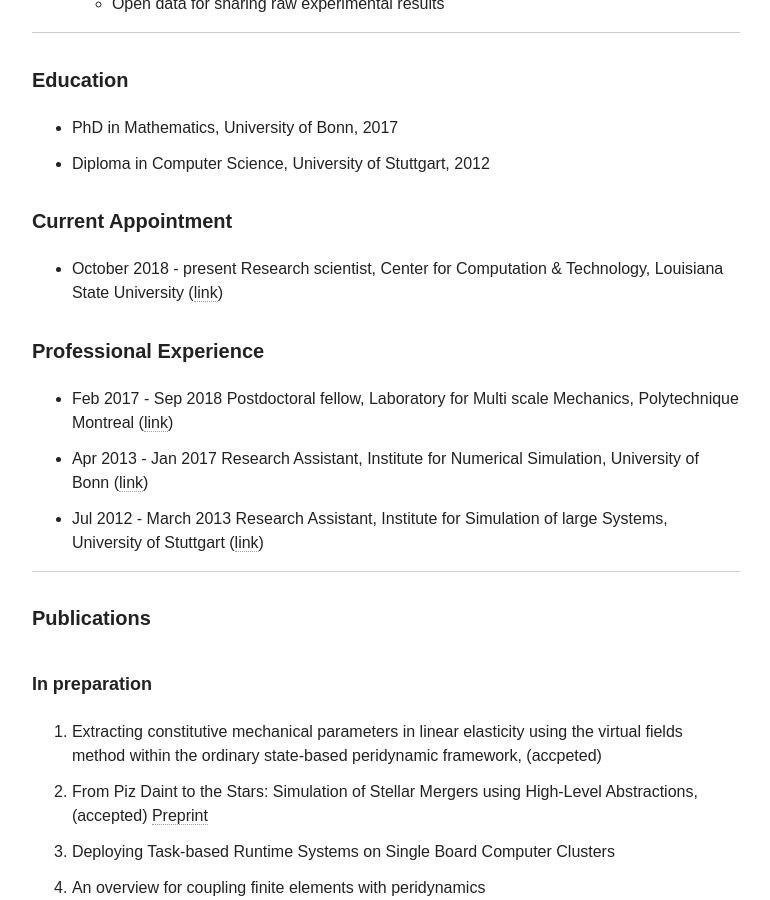
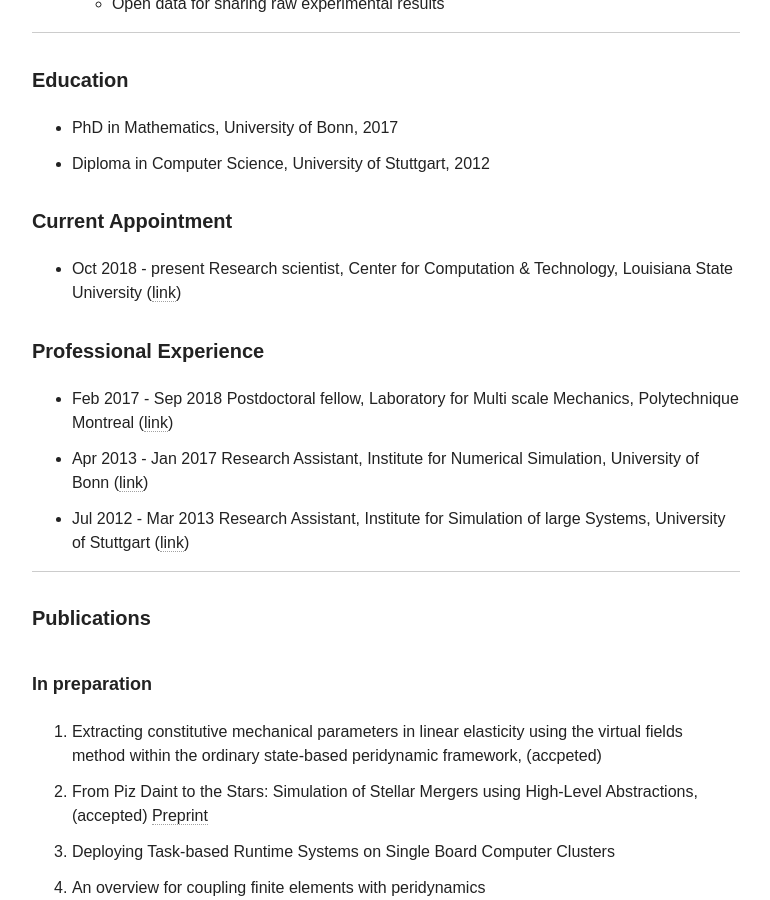
Before and after one commit to diehlpk/diehlpk.github.io, a Jekyll site: the page built from cv/index.md, in a window 1280 px wide and 900 px high, scrolled down 983 px. Shown: the whole window, without its empty margins (254-1024 px from the left). Built offline with Jekyll 4.4.1, drawn with Linux system fonts in a browser that asks for light colours; nearby versions of some CDN libraries; some web fonts are replaced.

Commit message:
Update CV

```diff
--- a/cv/index.md
+++ b/cv/index.md
@@ -25,12 +25,12 @@
 
 
 ##### Current Appointment
-* October 2018 - present Research scientist, Center for Computation &  Technology, Louisiana State University ([link](https://www.cct.lsu.edu/))
+* Oct 2018 - present Research scientist, Center for Computation &  Technology, Louisiana State University ([link](https://www.cct.lsu.edu/))
 
 ##### Professional Experience
 * Feb 2017 - Sep 2018 Postdoctoral fellow, Laboratory for Multi scale Mechanics, Polytechnique Montreal ([link](http://www.polymtl.ca/lm2))
 * Apr 2013 - Jan 2017 Research Assistant, Institute for Numerical Simulation, University of Bonn ([link](http://schweitzer.ins.uni-bonn.de/people/diehl.html))
-* Jul 2012 - March 2013 Research Assistant, Institute for Simulation of large Systems, University of Stuttgart ([link](https://www.ipvs.uni-stuttgart.de/abteilungen/sgs/))
+* Jul 2012 - Mar 2013 Research Assistant, Institute for Simulation of large Systems, University of Stuttgart ([link](https://www.ipvs.uni-stuttgart.de/abteilungen/sgs/))
 
 ---
 
```
